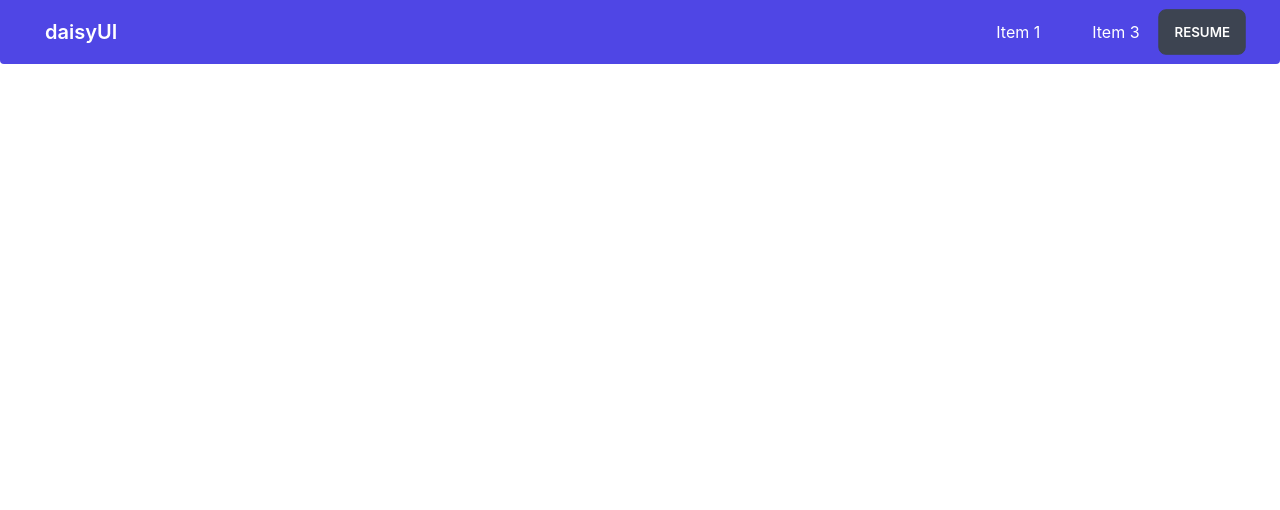
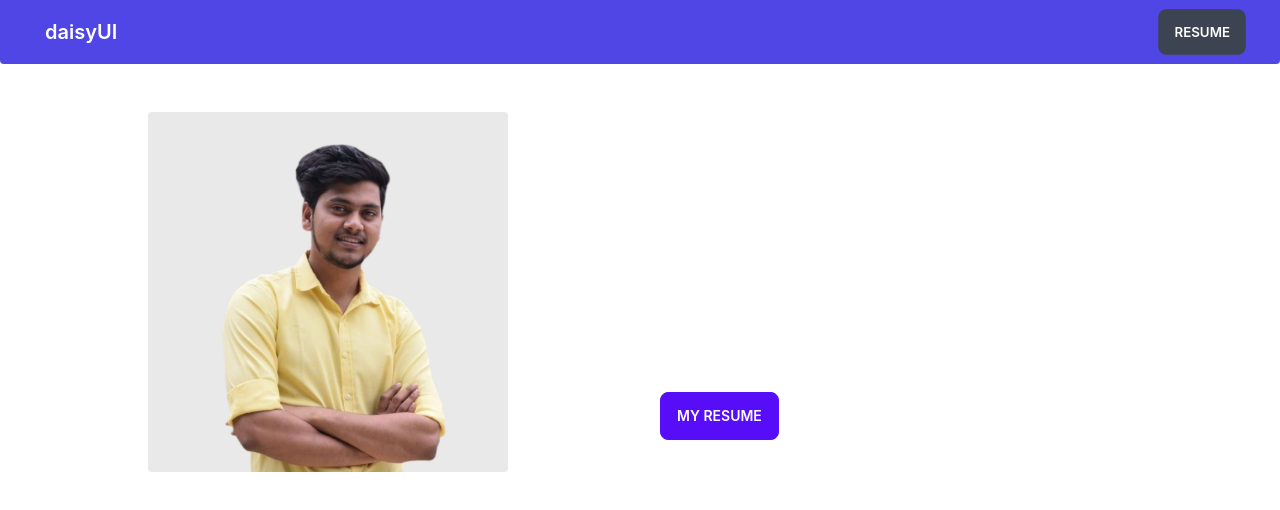
Before and after one commit to fazlarabby1/fazla-portfolio, a React (Create React App) app: page / in a window 1280 px wide. Shown: the top 510 px of the page. Built offline with nearby package versions, Linux system fonts and the light colour scheme.

Commit message:
added banner

```diff
--- a/src/Layouts/Main.js
+++ b/src/Layouts/Main.js
@@ -1,10 +1,12 @@
 import React from 'react';
+import { Outlet } from 'react-router-dom';
 import Navbar from '../pages/Navbar/Navbar';
 
 const Main = () => {
     return (
         <div>
             <Navbar />
+            <Outlet />
         </div>
     );
 };
--- /dev/null
+++ b/src/pages/Banner/Banner.js
@@ -0,0 +1,25 @@
+import React from 'react';
+import portfolioImg from '../../assets/images/portfolio.png';
+
+const Banner = () => {
+    return (
+        <div className='mt-5 rounded'
+        >
+            <div className="card lg:card-side lg:p-7 pt-5">
+                <figure><img src={portfolioImg} alt="Album" className='w-3/5 rounded' /></figure>
+                <div className="card-body lg:w-1/2">
+                    <h2 className='card-title lg:text-6xl text-3xl text-white'>Hey,</h2>
+                    <p className='mt-3 text-2xl text-white'>Welcome to my portfolio.</p>
+                    <p className='text-2xl text-white'>
+                        I am Fazla Rabby a full stack Web Developer. My passion is to build error free and user friendly websites.
+                    </p>
+                    <div className="card-actions justify-start">
+                        <a href='https://drive.google.com/file/d/1cPmnkNYb82rdasLplOEHWF2Ob-vpiQRr/view?usp=share_link' className="btn btn-primary" rel="noreferrer" target="_blank">My Resume</a>
+                </div>
+            </div>
+        </div>
+        </div >
+    );
+};
+
+export default Banner;
--- /dev/null
+++ b/src/pages/Home/Home.js
@@ -0,0 +1,12 @@
+import React from 'react';
+import Banner from '../Banner/Banner';
+
+const Home = () => {
+    return (
+        <div>
+            <Banner />
+        </div>
+    );
+};
+
+export default Home;
--- a/src/pages/Navbar/Navbar.js
+++ b/src/pages/Navbar/Navbar.js
@@ -1,11 +1,8 @@
 import React from 'react';
-import { Link } from 'react-router-dom';
 
 const Navbar = () => {
     const navItems =
         <>
-            <li className='lg:mr-5'><a>Item 1</a></li>
-            <li><a>Item 3</a></li>
             <li><a href='https://drive.google.com/file/d/1cPmnkNYb82rdasLplOEHWF2Ob-vpiQRr/view?usp=share_link' className="btn" rel="noreferrer" target="_blank">Resume</a></li>
         </>
     return (
```
Also changed, not shown: src/routes/routes.js (+8 -1 lines), src/assets/images/bg.png (added), src/assets/images/portfolio.png (added).
